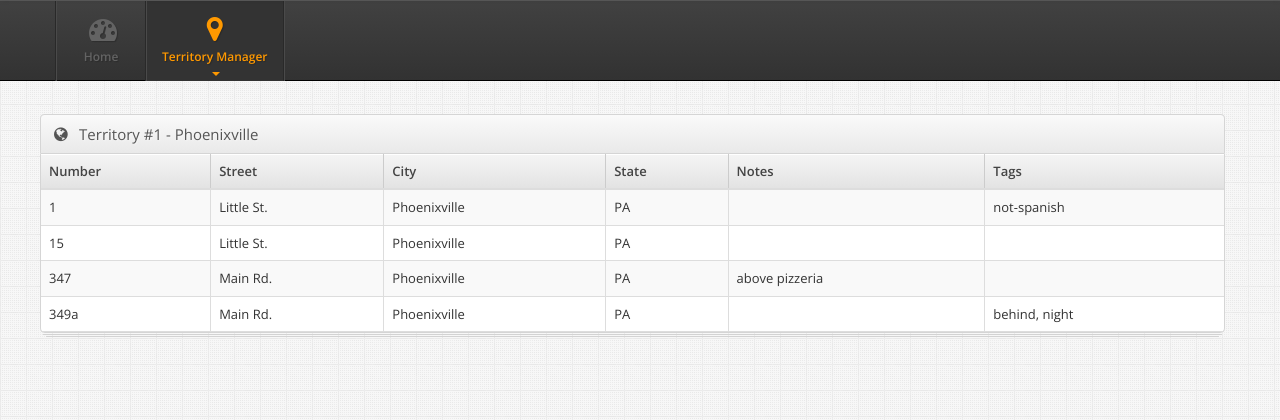
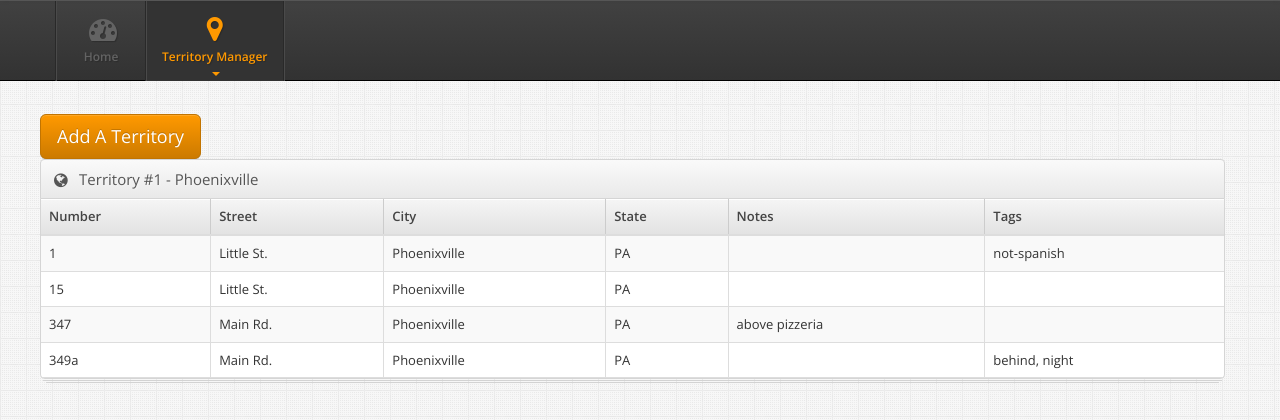
Before and after one commit to westc/congregation_portal, a Django app: template congregation_portal/templates/territory.html in a window 1280 px wide. Shown: the part 52-472 px from the top of the page. Run offline with Django 3.2, Linux system fonts and the light colour scheme; the template is opened without the code that fills it, so the values that code supplies are empty; parts of the project's set-up code (start-up, migrations or seed data) failed here and were passed over; some libraries are stand-ins or nearby versions.

Commit message:
testing out modal

```diff
--- a/congregation_portal/templates/base.html
+++ b/congregation_portal/templates/base.html
@@ -111,8 +111,9 @@
             </a>
 
             <ul class="dropdown-menu">
-              <li><a href="javascript://" onclick="alert(jQuery(this).text())">Add</a></li>
-              <li><a href="javascript://" onclick="alert(jQuery(this).text())">Reports</a></li>
+              <li><a href="javascript://" onclick="alert(jQuery(this).text())">Add A Territory</a></li>
+              <li><a href="javascript://" onclick="alert(jQuery(this).text())">Run Reports</a></li>
+              <li><a href="/territory">View Territories</a></li>
             </ul>
           </li>
 
--- a/congregation_portal/templates/login.html
+++ b/congregation_portal/templates/login.html
@@ -109,6 +109,7 @@
 
 <script src="{{ STATIC_URL }}js/Application.js"></script>
 
+<script src="{{ STATIC_URL }}js/demo/notifications.js"></script>
 <script src="{{ STATIC_URL }}js/demo/signin.js"></script>
 
 </body>
--- a/congregation_portal/templates/territory.html
+++ b/congregation_portal/templates/territory.html
@@ -3,6 +3,28 @@
 {% block container %}
 
 <div class="row">
+
+	<!-- Button trigger modal -->
+	<button class="btn btn-primary btn-lg" data-toggle="modal" data-target="#newTerrModal">Add A Territory</button>
+
+	<!-- Modal -->
+	<div class="modal fade" id="newTerrModal" tabindex="-1" role="dialog" aria-labelledby="myModalLabel" aria-hidden="true">
+	  <div class="modal-dialog">
+	    <div class="modal-content">
+	      <div class="modal-header">
+	        <button type="button" class="close" data-dismiss="modal"><span aria-hidden="true">&times;</span><span class="sr-only">Close</span></button>
+	        <h4 class="modal-title" id="myModalLabel">Add A Territory</h4>
+	      </div>
+	      <div class="modal-body">
+	        ...
+	      </div>
+	      <div class="modal-footer">
+	        <button type="button" class="btn btn-default" data-dismiss="modal">Close</button>
+	        <button type="button" class="btn btn-primary">Save changes</button>
+	      </div>
+	    </div>
+	  </div>
+	</div>
 
 	<div class="widget stacked widget-table action-table">
 
```
